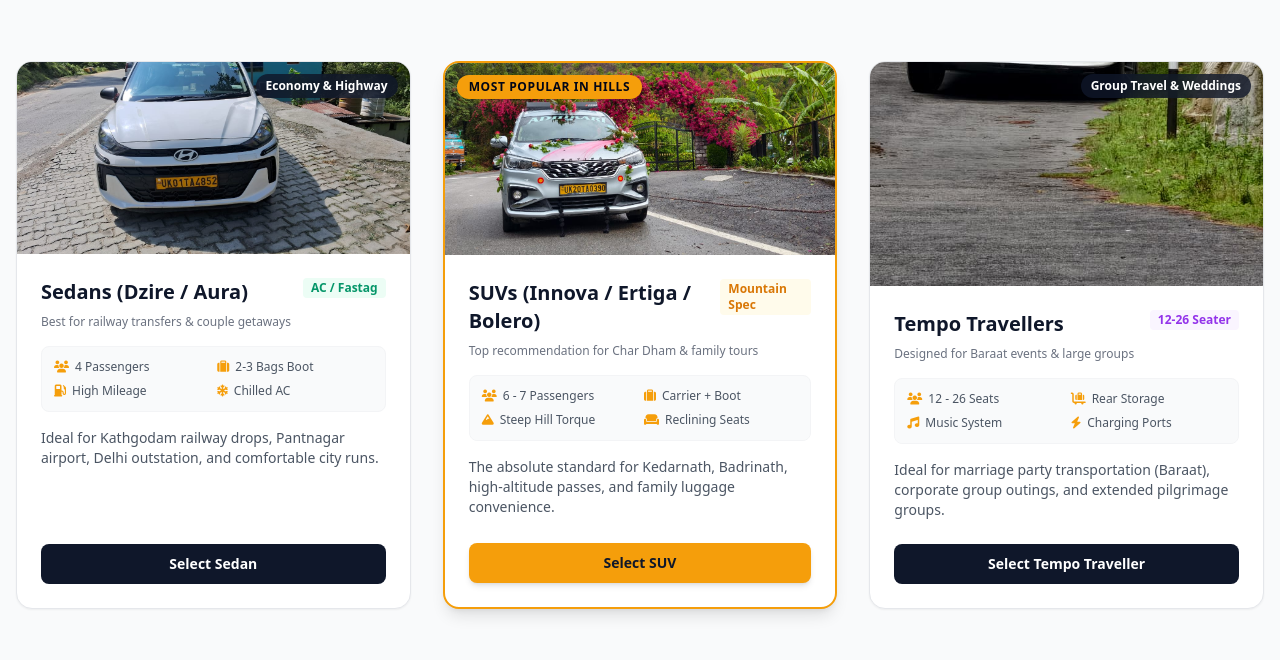
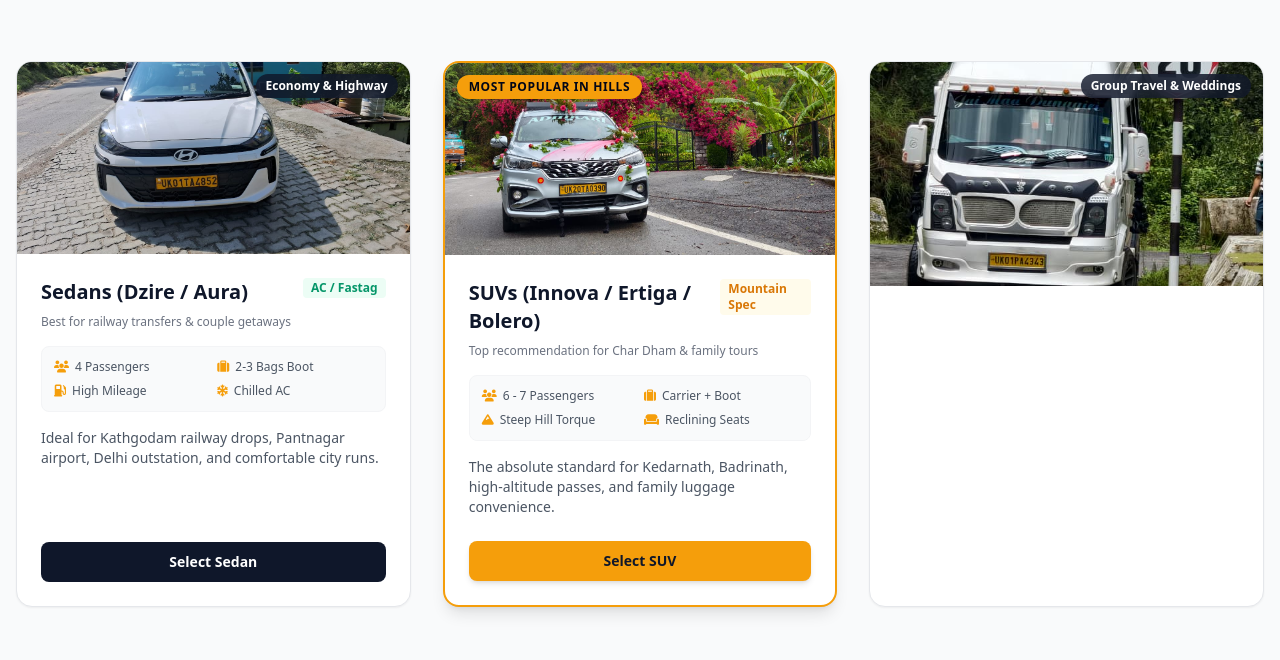
Before and after one commit to Virendra200325/kumaon-travels, a website: page index.html in a window 1280 px wide. Shown: the part 2107-2767 px from the top of the page. Drawn offline with nearby package versions, Linux system fonts and the light colour scheme.

Commit message:
update code

```diff
--- a/index.html
+++ b/index.html
@@ -387,20 +387,18 @@
       </div>
 
       <!-- Vehicle 3: Tempo Traveller -->
-       <div class="bg-white border rounded-2xl overflow-hidden shadow-sm hover:shadow-xl transition duration-300 flex flex-col">
-          <div class="relative h-56 w-full overflow-hidden bg-gray-100">
-            <img
-              src="/photo10.jpeg"
-              alt="Tempo Traveller"
-              class="w-full h-full object-cover object-bottom hover:scale-105 transition duration-500"
-            />
-               alt="Tempo Traveller Bus"
-               class="w-full h-full object-cover hover:scale-105 transition duration-500">
+      <div class="bg-white border rounded-2xl overflow-hidden shadow-sm hover:shadow-xl transition duration-300 flex flex-col">
+        <div class="relative h-56 w-full overflow-hidden bg-gray-100">
+          <img
+            src="/photo10.jpeg"
+            alt="Tempo Traveller Bus"
+            class="w-full h-full object-cover [object-position:left_65%] hover:scale-105 transition duration-500"
+          />
           <span class="absolute top-3 right-3 bg-slate-900/80 backdrop-blur text-white text-xs font-semibold px-2.5 py-1 rounded-full">
             Group Travel & Weddings
           </span>
         </div>
-
+      </div>
         <div class="p-6 flex-1 flex flex-col justify-between">
           <div>
             <div class="flex justify-between items-start mb-2">
```
